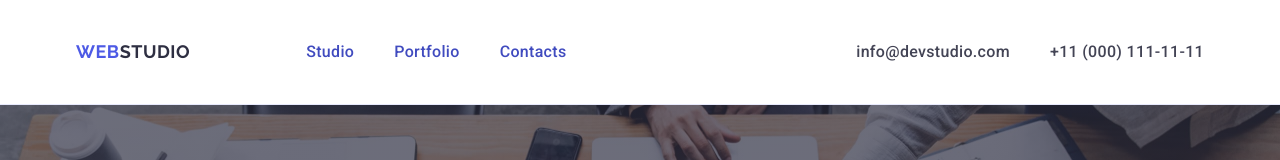
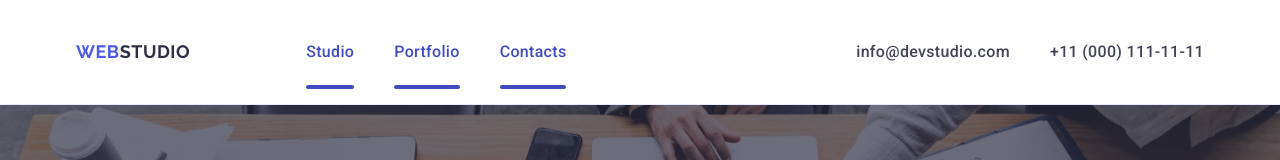
Before and after one commit to Maryna-Marush/goit-markup-hw-04, a plain HTML site: page index.html in a window 1280 px wide. Shown: the top 160 px of the page. Drawn offline with nearby package versions, Linux system fonts and the light colour scheme.

Commit message:
add index file

```diff
--- a/css/styles.css
+++ b/css/styles.css
@@ -114,15 +114,15 @@ nav {
 
     padding-top: 24px;
     padding-bottom: 24px;
-
-
-/* додала внизу */
+   /* додала внизу */
     position: relative;
     transition: color 250ms cubic-bezier(0.4, 0, 0.2, 1);
+
 }
 
 /* додала внизу */
 .nav-link::after {
+    content: "";
     width: 100%;
     position: absolute;
     left: 0;
@@ -130,11 +130,18 @@ nav {
     height: 4px;
     background-color: #404bbf;
     border-radius: 2px;
+    transition: color 250ms cubic-bezier(0.4, 0, 0.2, 1);
 }
 
+  /* додала внизу */
 .nav-link:hover,
 .nav-link:focus {
-    color: #404bbf;
+
+    opacity: 1;
+}
+  /* додала внизу */
+.current::after{
+    opacity: 1;
 }
 
 
--- a/index.html
+++ b/index.html
@@ -37,7 +37,7 @@
           Web<span class="studio">Studio</span></a>
 
         <ul class="page-nav">
-          <li><a href="./index.html" class="nav-link">Studio</a></li>
+          <li><a href="./index.html" class="nav-link current">Studio</a></li>
           <li><a href="" class="nav-link">Portfolio</a></li>
           <li><a href="" class="nav-link">Contacts</a></li>
         </ul>
```
